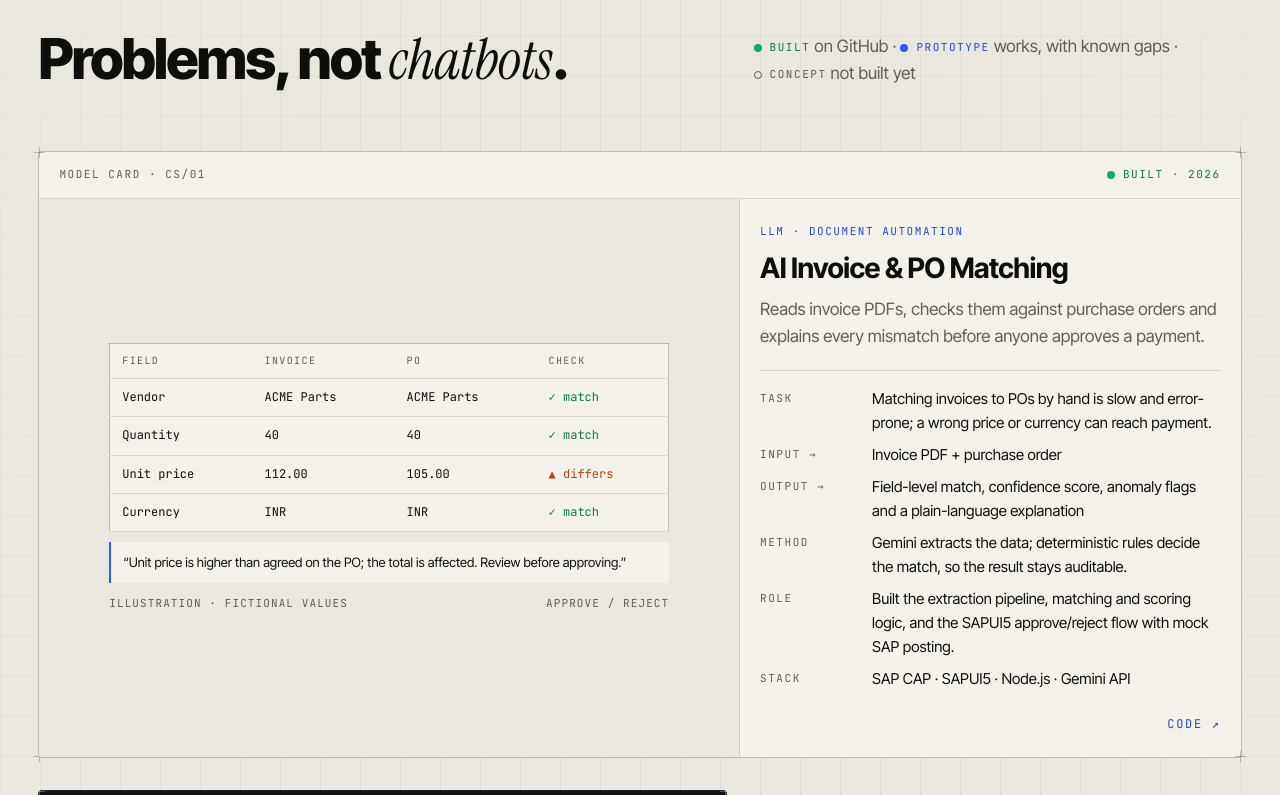
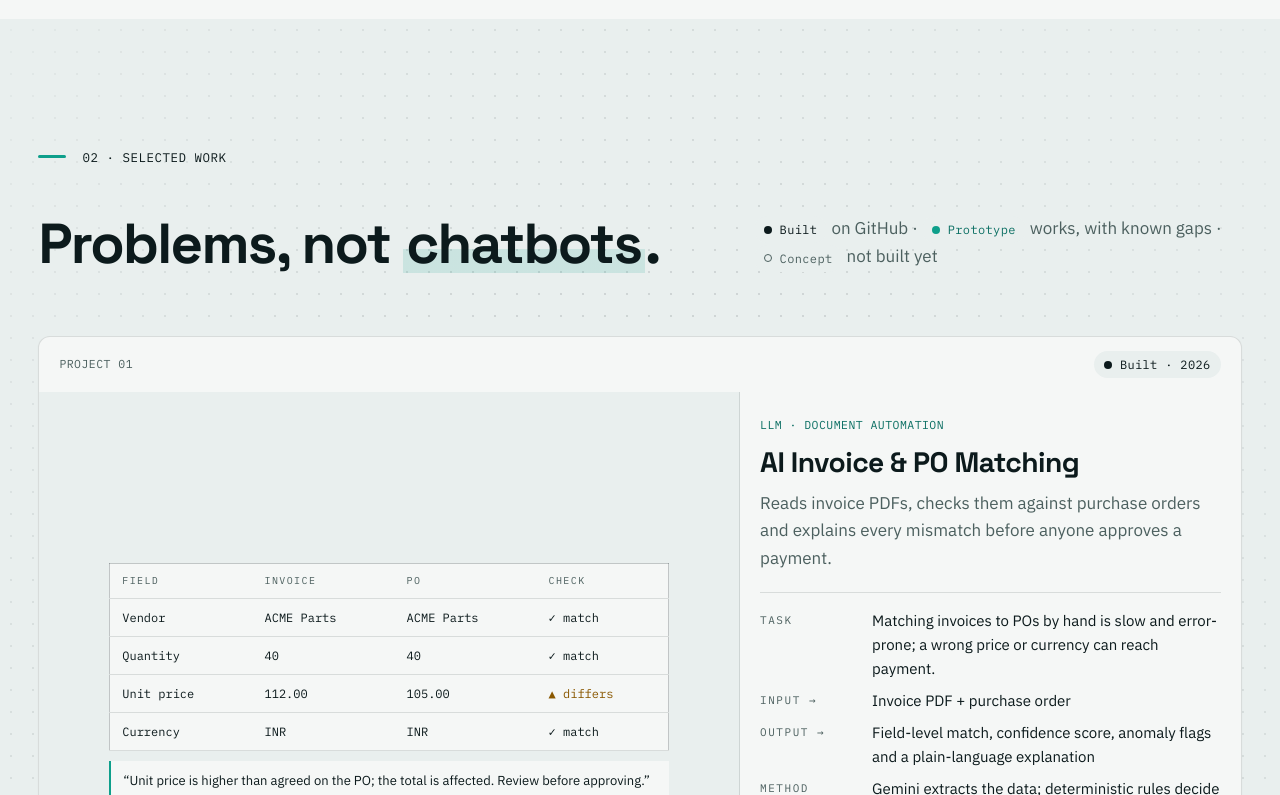
Before and after one commit to Nikhilkannouje/Portfolio-Website, a website: page site/index.html in a window 1280 px wide. Shown: the part 2005-2800 px from the top of the page. Drawn offline with Linux system fonts and the light colour scheme.

Commit message:
Give the site its own visual identity
Teal/gold palette, Space Grotesk + IBM Plex type, highlighter accent
words instead of serif italics, dot texture instead of graph paper,
rounded cards, sentence-case buttons, and plain numbered section labels.

Co-Authored-By: Claude Opus 5.5 <noreply@anthropic.com>

```diff
--- a/site/demos/cmf/index.html
+++ b/site/demos/cmf/index.html
@@ -7,7 +7,7 @@
   <script src="../../theme-init.js"></script>
   <link rel="preconnect" href="https://fonts.googleapis.com">
   <link rel="preconnect" href="https://fonts.gstatic.com" crossorigin>
-  <link rel="stylesheet" href="https://fonts.googleapis.com/css2?family=Inter+Tight:wght@400;500;600;700;800&amp;family=Instrument+Serif:ital@0;1&amp;family=JetBrains+Mono:wght@400;600&amp;display=swap">
+  <link rel="stylesheet" href="https://fonts.googleapis.com/css2?family=Space+Grotesk:wght@500;600;700&amp;family=IBM+Plex+Sans:wght@400;500;600&amp;family=IBM+Plex+Mono:wght@400;500&amp;display=swap">
   <link rel="stylesheet" href="../../styles.css">
   <link rel="stylesheet" href="../demos.css">
 </head>
@@ -36,7 +36,7 @@
   <main id="main">
     <section class="demo-hero paper-grid">
       <div class="wrap">
-        <p class="crumbs label label--sm"><a href="../../">Home</a> / <a href="../../#work">Work</a> / CS/02</p>
+        <p class="crumbs label label--sm"><a href="../../">Home</a> / <a href="../../#work">Work</a> / Project 02</p>
         <h1 class="h1 accent">CMF <em class="serif">variants</em>, region by region.</h1>
         <p class="lede">Select a region of a product render, then compare colour and finish variants while the rest of the image stays untouched.</p>
         <div class="demo-meta">
--- a/site/index.html
+++ b/site/index.html
@@ -8,7 +8,7 @@
   <script src="theme-init.js"></script>
   <link rel="preconnect" href="https://fonts.googleapis.com">
   <link rel="preconnect" href="https://fonts.gstatic.com" crossorigin>
-  <link rel="stylesheet" href="https://fonts.googleapis.com/css2?family=Inter+Tight:wght@400;500;600;700;800&amp;family=Instrument+Serif:ital@0;1&amp;family=JetBrains+Mono:wght@400;600&amp;display=swap">
+  <link rel="stylesheet" href="https://fonts.googleapis.com/css2?family=Space+Grotesk:wght@500;600;700&amp;family=IBM+Plex+Sans:wght@400;500;600&amp;family=IBM+Plex+Mono:wght@400;500&amp;display=swap">
   <link rel="stylesheet" href="styles.css">
 </head>
 <body>
@@ -106,7 +106,7 @@
     <!-- §01 Capabilities -->
     <section class="section" id="capabilities" aria-labelledby="cap-h">
       <div class="wrap">
-        <p class="sec-label label">§ 01 — Capabilities</p>
+        <p class="sec-label label">01 · Capabilities</p>
         <div class="sec-head">
           <h2 class="h2" id="cap-h">One problem, many <em class="serif">tools</em>.</h2>
           <p>Each capability links to the project that proves it. Where the proof is still a prototype, the link says so.</p>
@@ -173,7 +173,7 @@
     <!-- §02 Selected work -->
     <section class="section section--surface paper-grid" id="work" aria-labelledby="work-h">
       <div class="wrap">
-        <p class="sec-label label">§ 02 — Selected work</p>
+        <p class="sec-label label">02 · Selected work</p>
         <div class="sec-head">
           <h2 class="h2" id="work-h">Problems, not <em class="serif">chatbots</em>.</h2>
           <p>
@@ -187,7 +187,7 @@
           <!-- CS/01 -->
           <article class="mcard mcard--feature" id="cs-01" aria-labelledby="cs-01-h">
             <span class="reg" aria-hidden="true"></span>
-            <div class="mcard__top"><span class="label label--sm">Model card · CS/01</span><span class="badge badge--built"><span class="dot"></span>Built · 2026</span></div>
+            <div class="mcard__top"><span class="label label--sm">Project 01</span><span class="badge badge--built"><span class="dot"></span>Built · 2026</span></div>
             <div class="mcard__visual">
               <div class="frag" aria-hidden="true">
                 <table class="frag-table">
@@ -222,7 +222,7 @@
           <!-- CS/02 -->
           <article class="mcard mcard--dark" id="cs-02" aria-labelledby="cs-02-h">
             <span class="reg" aria-hidden="true"></span>
-            <div class="mcard__top"><span class="label label--sm">Model card · CS/02</span><span class="badge badge--progress"><span class="dot"></span>Prototype v0</span></div>
+            <div class="mcard__top"><span class="label label--sm">Project 02</span><span class="badge badge--progress"><span class="dot"></span>Prototype v0</span></div>
             <div class="mcard__visual">
               <div class="frag" aria-hidden="true">
                 <div class="swatches">
@@ -254,7 +254,7 @@
           <!-- CS/03 -->
           <article class="mcard mcard--tall" id="cs-03" aria-labelledby="cs-03-h">
             <span class="reg" aria-hidden="true"></span>
-            <div class="mcard__top"><span class="label label--sm">Model card · CS/03</span><span class="badge badge--progress"><span class="dot"></span>Prototype · study not run</span></div>
+            <div class="mcard__top"><span class="label label--sm">Project 03</span><span class="badge badge--progress"><span class="dot"></span>Prototype · study not run</span></div>
             <div class="mcard__visual">
               <svg class="mini-chart frag" viewBox="0 0 320 190" role="img" aria-label="Sample data: top four tasks by impact score">
                 <text x="0" y="14">Recolouring renders (CMF)</text><rect class="track" x="0" y="20" width="280" height="8"/><rect class="bar" x="0" y="20" width="280" height="8"/><text x="288" y="28">72</text>
@@ -314,7 +314,7 @@
     <!-- §03 Approach -->
     <section class="section" id="approach" aria-labelledby="approach-h">
       <div class="wrap">
-        <p class="sec-label label">§ 03 — Approach</p>
+        <p class="sec-label label">03 · Approach</p>
         <div class="sec-head">
           <h2 class="h2" id="approach-h">How I <em class="serif">work</em>.</h2>
           <p>The same four steps, whether the input is an invoice, an image or a designer's week.</p>
@@ -331,7 +331,7 @@
     <!-- §04 Skills -->
     <section class="section section--surface" id="skills" aria-labelledby="skills-h">
       <div class="wrap">
-        <p class="sec-label label">§ 04 — Skills</p>
+        <p class="sec-label label">04 · Skills</p>
         <div class="sec-head">
           <h2 class="h2" id="skills-h">Tools I <em class="serif">use</em>.</h2>
           <p>Filled dots mark skills used in a project on this site. Hollow dots mark working familiarity from coursework or certification.</p>
@@ -395,7 +395,7 @@
     <!-- §05 Certifications -->
     <section class="section" id="certifications" aria-labelledby="cert-h">
       <div class="wrap">
-        <p class="sec-label label">§ 05 — Certifications</p>
+        <p class="sec-label label">05 · Certifications</p>
         <div class="sec-head">
           <h2 class="h2" id="cert-h">Verified, not just <em class="serif">listed</em>.</h2>
           <p>Each certificate links to the original PDF and to the issuer's verification page.</p>
@@ -468,7 +468,7 @@
     <!-- §06 About -->
     <section class="section section--surface" id="about" aria-labelledby="about-h">
       <div class="wrap">
-        <p class="sec-label label">§ 06 — About</p>
+        <p class="sec-label label">06 · About</p>
         <div class="about">
           <div>
             <h2 class="h2" id="about-h">Human in the <em class="serif">loop</em>.</h2>
@@ -495,7 +495,7 @@
   <!-- Footer / contact -->
   <footer class="footer" id="contact">
     <div class="wrap section--tight">
-      <p class="sec-label label">§ 07 — Contact</p>
+      <p class="sec-label label">07 · Contact</p>
       <div class="contact">
         <div>
           <h2 class="h2 accent">Let's build something <em class="serif">useful</em>.</h2>
@@ -509,7 +509,7 @@
         </ul>
       </div>
       <div class="footer__bottom label label--sm">
-        <span>© <span id="year">2026</span> Nikhil Kannouje · Built by a human, with a little help.</span>
+        <span>© <span id="year">2026</span> Nikhil Kannouje · Static site · no trackers · no cookies.</span>
         <a class="text-link" href="#main">Back to top ↑</a>
       </div>
     </div>
--- a/site/styles.css
+++ b/site/styles.css
@@ -2,57 +2,57 @@
 
 /* ---------- Tokens ---------- */
 :root {
-  --bg: #F3F1EA;
-  --surface: #EAE7DE;
-  --surface-2: #E2DED3;
-  --ink: #0E0E0C;
-  --muted: #5F5E58;
-  --line: rgba(14, 14, 12, .12);
-  --line-strong: rgba(14, 14, 12, .24);
-  --signal: #2D5BFF;
-  --signal-ink: #2449D6;
-  --signal-soft: rgba(45, 91, 255, .10);
+  --bg: #F5F7F6;
+  --surface: #E9EFEE;
+  --surface-2: #DCE5E3;
+  --ink: #0C1A1C;
+  --muted: #4C605F;
+  --line: rgba(12, 26, 28, .12);
+  --line-strong: rgba(12, 26, 28, .22);
+  --signal: #0E9F8B;
+  --signal-ink: #0B6F63;
+  --signal-soft: rgba(14, 159, 139, .14);
   --on-signal: #FFFFFF;
-  --hot: #FF5B1F;
-  --hot-ink: #C2410C;
-  --ok: #14A86B;
-  --ok-ink: #0B7A4C;
-  --grid: rgba(14, 14, 12, .055);
+  --hot: #E3A008;
+  --hot-ink: #8A5800;
+  --ok: #0C1A1C;
+  --ok-ink: #0C1A1C;
+  --grid: rgba(12, 26, 28, .14);
 
-  --term-bg: #0F1013;
-  --term-surface: #17191D;
+  --term-bg: #0D2123;
+  --term-surface: #133032;
   --term-line: rgba(255, 255, 255, .09);
   --term-ink: #E9E7E0;
   --term-muted: #8E9198;
-  --term-signal: #7D97FF;
+  --term-signal: #5EEAD4;
 
   --ease: cubic-bezier(.2, .8, .2, 1);
-  --radius: 4px;
+  --radius: 12px;
   --gutter: clamp(20px, 3vw, 40px);
-  --sans: "Inter Tight", system-ui, -apple-system, "Segoe UI", Roboto, sans-serif;
-  --mono: "JetBrains Mono", ui-monospace, "Cascadia Code", Consolas, monospace;
+  --sans: "IBM Plex Sans", system-ui, -apple-system, "Segoe UI", Roboto, sans-serif;
+  --mono: "IBM Plex Mono", ui-monospace, "Cascadia Code", Consolas, monospace;
   --serif: "Instrument Serif", Georgia, serif;
   color-scheme: light;
 }
 
 @media (prefers-color-scheme: dark) {
   :root:not([data-theme="light"]) {
-    --bg: #0D0E10; --surface: #15171A; --surface-2: #1C1F23;
-    --ink: #EDEBE4; --muted: #9A9DA4;
+    --bg: #091315; --surface: #0F1F20; --surface-2: #152B2B;
+    --ink: #E4EFEC; --muted: #91A8A5;
     --line: rgba(255, 255, 255, .10); --line-strong: rgba(255, 255, 255, .22);
-    --signal: #6E8BFF; --signal-ink: #8AA1FF; --signal-soft: rgba(110, 139, 255, .14); --on-signal: #0D0E10;
-    --hot: #FF7A45; --hot-ink: #FF8A5C; --ok: #2BD38D; --ok-ink: #2BD38D;
-    --grid: rgba(255, 255, 255, .04); --term-bg: #08090B; --term-surface: #121418;
+    --signal: #2DD4BF; --signal-ink: #5EEAD4; --signal-soft: rgba(45, 212, 191, .16); --on-signal: #091315;
+    --hot: #F5B83D; --hot-ink: #F7C86A; --ok: #E4EFEC; --ok-ink: #E4EFEC;
+    --grid: rgba(255, 255, 255, .10); --term-bg: #051012; --term-surface: #0B1C1D;
     color-scheme: dark;
   }
 }
 :root[data-theme="dark"] {
-  --bg: #0D0E10; --surface: #15171A; --surface-2: #1C1F23;
-  --ink: #EDEBE4; --muted: #9A9DA4;
+  --bg: #091315; --surface: #0F1F20; --surface-2: #152B2B;
+  --ink: #E4EFEC; --muted: #91A8A5;
   --line: rgba(255, 255, 255, .10); --line-strong: rgba(255, 255, 255, .22);
-  --signal: #6E8BFF; --signal-ink: #8AA1FF; --signal-soft: rgba(110, 139, 255, .14); --on-signal: #0D0E10;
-  --hot: #FF7A45; --hot-ink: #FF8A5C; --ok: #2BD38D; --ok-ink: #2BD38D;
-  --grid: rgba(255, 255, 255, .04); --term-bg: #08090B; --term-surface: #121418;
+  --signal: #2DD4BF; --signal-ink: #5EEAD4; --signal-soft: rgba(45, 212, 191, .16); --on-signal: #091315;
+  --hot: #F5B83D; --hot-ink: #F7C86A; --ok: #E4EFEC; --ok-ink: #E4EFEC;
+  --grid: rgba(255, 255, 255, .10); --term-bg: #051012; --term-surface: #0B1C1D;
   color-scheme: dark;
 }
 
@@ -413,3 +413,42 @@ em.serif { font-family: var(--serif); font-style: italic; font-weight: 400; lett
 @media (max-width: 1099px) { .certs { grid-template-columns: 1fr 1fr; } }
 @media (max-width: 699px) { .certs { grid-template-columns: 1fr; } }
 @media (max-width: 560px) { .hide-sm { display: none; } }
+
+/* ---------- Nikhil theme layer: distinct from the SIGNAL reference ---------- */
+:root { --display: "Space Grotesk", "IBM Plex Sans", system-ui, sans-serif; }
+.display, .h1, .h2, .h3, .h4, .wordmark { font-family: var(--display); font-weight: 700; }
+.display { letter-spacing: -.035em; line-height: .98; }
+.h1, .h2 { letter-spacing: -.03em; line-height: 1.02; }
+/* Accent word: highlighter marker instead of a serif italic */
+em.serif { font-family: inherit; font-style: normal; font-weight: inherit; letter-spacing: inherit; color: inherit;
+  background: linear-gradient(transparent 58%, var(--signal-soft) 58%, var(--signal-soft) 92%, transparent 92%); padding: 0 .06em; }
+.accent em.serif { color: var(--signal-ink); }
+/* Labels: quieter mono, no heavy tracking */
+.label { letter-spacing: .04em; font-size: 12.5px; }
+.label--sm { font-size: 11.5px; }
+/* Section label: accent bar + number, no hairline rule */
+.sec-label::after { content: none; }
+.sec-label::before { content: ""; width: 28px; height: 3px; border-radius: 2px; background: var(--signal); }
+.sec-label { color: var(--ink); }
+/* Dot texture instead of graph paper; no registration marks */
+.paper-grid::before { background-image: radial-gradient(var(--grid) 1.2px, transparent 1.4px); background-size: 22px 22px; }
+.reg { display: none; }
+/* Buttons: rounded rectangles, sentence case */
+.btn { border-radius: 10px; font-family: var(--sans); font-size: 15px; font-weight: 600; letter-spacing: 0; text-transform: none; border-width: 1.5px; }
+.btn--sm { font-size: 14px; }
+.chip { font-family: var(--sans); text-transform: none; letter-spacing: 0; font-size: 12.5px; border-radius: 8px; background: var(--surface); border-color: transparent; color: var(--ink); }
+.badge { letter-spacing: .03em; text-transform: none; font-size: 12px; padding: 4px 10px; border-radius: 999px; background: var(--surface); }
+.mcard--dark .badge { background: rgba(255, 255, 255, .08); }
+/* Cards: soft rounded surfaces with a lift on hover */
+.mcard, .cert, .panel, .variant { border-color: var(--line); box-shadow: 0 1px 2px rgba(12, 26, 28, .04); }
+.mcard:hover, .cert:hover { transform: translateY(-3px); box-shadow: 0 18px 40px -22px rgba(12, 26, 28, .35); }
+.mcard--dark:hover { box-shadow: 0 18px 40px -22px rgba(0, 0, 0, .6); }
+.mcard__visual { border-radius: 0; }
+.mcard__top { border-bottom: 0; }
+.cap-grid { border: 0; gap: 14px; }
+.cap { border: 1px solid var(--line); border-radius: var(--radius); background: var(--bg); }
+.cap svg { stroke: var(--signal-ink); }
+.skills__group { border-top-width: 3px; border-top-color: var(--signal); }
+.kpis { border: 0; gap: 12px; }
+.kpi { border: 1px solid var(--line); border-radius: var(--radius); }
+.term__bar i:nth-child(1) { background: #5EEAD4; } .term__bar i:nth-child(2) { background: #F5B83D; }
```
Also changed, not shown: site/demos/friction/index.html (+2 -2 lines), README.md.
